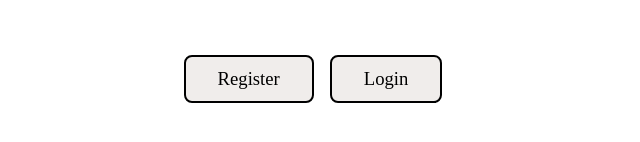
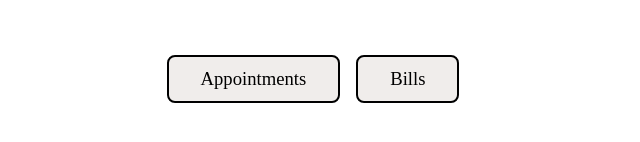
Before and after one commit to Doutimi/Notify-2.0, a React (Vite) app: page / in a window 1280 px wide. Shown: the part 416-558 px from the top of the page, without its empty margins (327-967 px from the left). Built offline with nearby package versions, Linux system fonts and the light colour scheme; no server answers.

Commit message:
temporarily removing login page

```diff
--- a/src/routes/index.tsx
+++ b/src/routes/index.tsx
@@ -31,16 +31,7 @@ const Home = () => {
         </div>
         <em className={styles["subheader-em"]}>...never forget appointments or due bills</em>
         <div className={styles["footer"]}>
-          {session ? (
-            <>
-              <Link to="/auth/sign-up">
-                <button type="button">Register</button>
-              </Link>
-              <Link to="/auth/login">
-                <button type="button">Login</button>
-              </Link>
-            </>
-          ) : (
+          {session && (
             <>
               <Link to="/appointments">
                 <button type="button">Appointments</button>
@@ -49,7 +40,16 @@ const Home = () => {
                 <button type="button"> Bills</button>
               </Link>
             </>
-          )}
+          )
+          // (<>
+          //     <Link to="/auth/sign-up">
+          //       <button type="button">Register</button>
+          //     </Link>
+          //     <Link to="/auth/login">
+          //       <button type="button">Login</button>
+          //     </Link>
+          //   </> ) :
+            }
         </div>
       </div>
     </>
```
